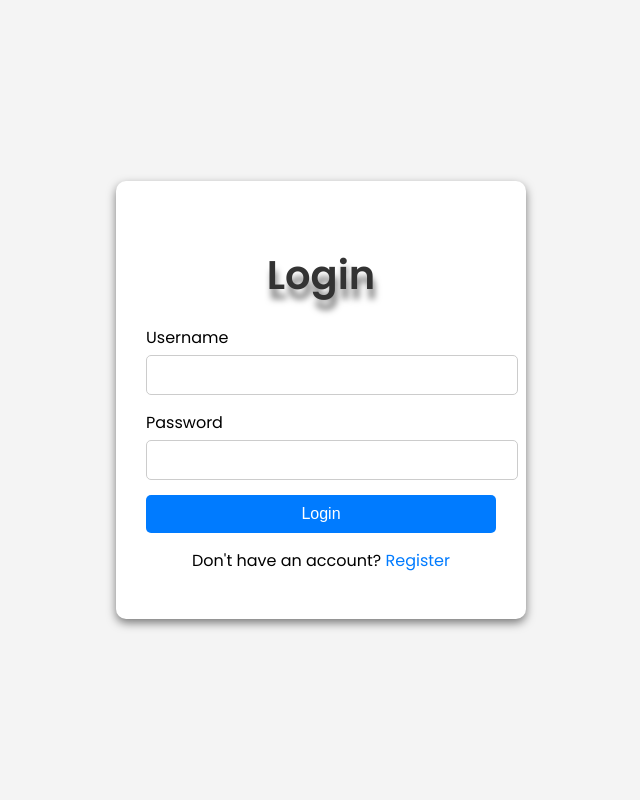
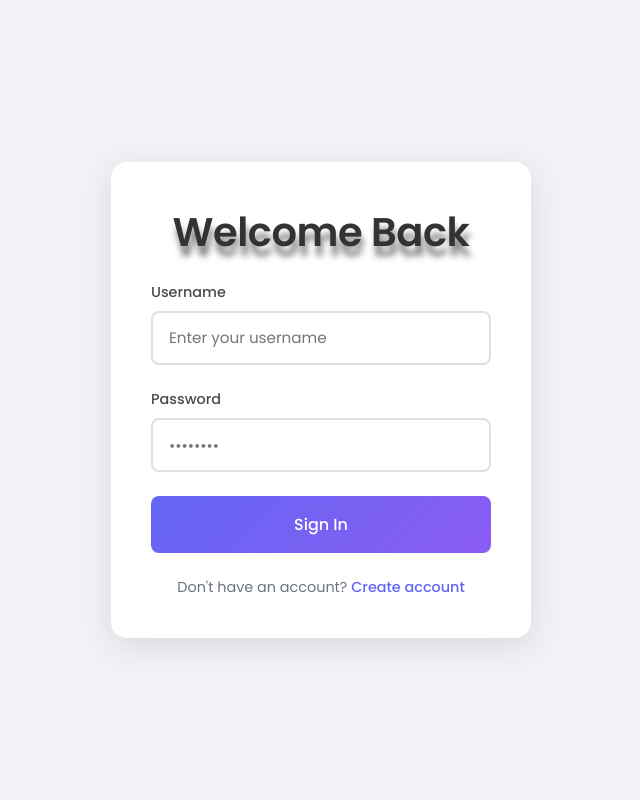
Before and after one commit to RoknuzzamanRokon/flask_project_for_showing_data, a Flask app: page /login in a window 1280 px wide. Shown: the whole page, without its empty margins (319-959 px from the left). Run offline with Flask 3, Linux system fonts and the light colour scheme.

```diff
--- a/templates/login.html
+++ b/templates/login.html
@@ -3,30 +3,137 @@
 <head>
     <meta charset="UTF-8" />
     <meta name="viewport" content="width=device-width, initial-scale=1.0" />
-    <title>Login</title>
-    <link
-      rel="stylesheet"
-      href="{{ url_for('static', filename='styles.css') }}"
-    />
-    <style></style>
+    <title>Login - Dashboard</title>
+    <link rel="stylesheet" href="{{ url_for('static', filename='styles.css') }}" />
+    <link href="https://fonts.googleapis.com/css2?family=Poppins:wght@400;500;600&display=swap" rel="stylesheet">
+    <style>
+        * {
+            margin: 0;
+            padding: 0;
+            box-sizing: border-box;
+            font-family: 'Poppins', sans-serif;
+        }
+
+        body {
+            background: #f0f2f5;
+            display: flex;
+            justify-content: center;
+            align-items: center;
+            min-height: 100vh;
+        }
+
+        .login-container {
+            background: #ffffff;
+            padding: 2.5rem;
+            border-radius: 1rem;
+            box-shadow: 0 8px 32px rgba(0,0,0,0.1);
+            width: 100%;
+            max-width: 420px;
+            transition: transform 0.3s ease;
+        }
+
+        .login-container:hover {
+            transform: translateY(-2px);
+        }
+
+        h2 {
+            color: #1a1a1a;
+            font-size: 1.8rem;
+            font-weight: 600;
+            margin-bottom: 2rem;
+            text-align: center;
+            letter-spacing: -0.5px;
+        }
+
+        .input-group {
+            margin-bottom: 1.5rem;
+            position: relative;
+        }
+
+        .input-group label {
+            display: block;
+            color: #4a4a4a;
+            font-size: 0.9rem;
+            margin-bottom: 0.5rem;
+            font-weight: 500;
+        }
+
+        .input-group input {
+            width: 100%;
+            padding: 0.85rem 1rem;
+            border: 2px solid #e0e0e0;
+            border-radius: 0.5rem;
+            font-size: 0.95rem;
+            transition: border-color 0.3s ease;
+        }
+
+        .input-group input:focus {
+            outline: none;
+            border-color: #6366f1;
+            box-shadow: 0 0 0 3px rgba(99, 102, 241, 0.1);
+        }
+
+        .btn {
+            width: 100%;
+            padding: 1rem;
+            background: linear-gradient(135deg, #6366f1 0%, #8b5cf6 100%);
+            color: white;
+            border: none;
+            border-radius: 0.5rem;
+            font-size: 1rem;
+            font-weight: 500;
+            cursor: pointer;
+            transition: transform 0.2s ease, opacity 0.2s ease;
+        }
+
+        .btn:hover {
+            transform: translateY(-1px);
+            opacity: 0.95;
+        }
+
+        p {
+            text-align: center;
+            margin-top: 1.5rem;
+            color: #6b7280;
+            font-size: 0.9rem;
+        }
+
+        p a {
+            color: #6366f1;
+            text-decoration: none;
+            font-weight: 500;
+            transition: color 0.2s ease;
+        }
+
+        p a:hover {
+            color: #4f46e5;
+        }
+
+        @media (max-width: 480px) {
+            .login-container {
+                margin: 1rem;
+                padding: 1.5rem;
+            }
+        }
+    </style>
 </head>
 
 <body>
     <div class="login-container">
-      <h2>Login</h2>
+        <h2>Welcome Back</h2>
         <form method="POST">
             <div class="input-group">
                 <label>Username</label>
-          <input type="text" name="username" required />
+                <input type="text" name="username" required placeholder="Enter your username">
             </div>
             <div class="input-group">
                 <label>Password</label>
-          <input type="password" name="password" required />
+                <input type="password" name="password" required placeholder="••••••••">
             </div>
-        <button type="submit" class="btn">Login</button>
+            <button type="submit" class="btn">Sign In</button>
         </form>
         <p>
-        Don't have an account? <a href="{{ url_for('register') }}">Register</a>
+            Don't have an account? <a href="{{ url_for('register') }}">Create account</a>
         </p>
     </div>
 </body>
```
Also changed, not shown: templates/welcome.html (+46 -12 lines). Lines whose indentation alone changed are shown as unchanged.
